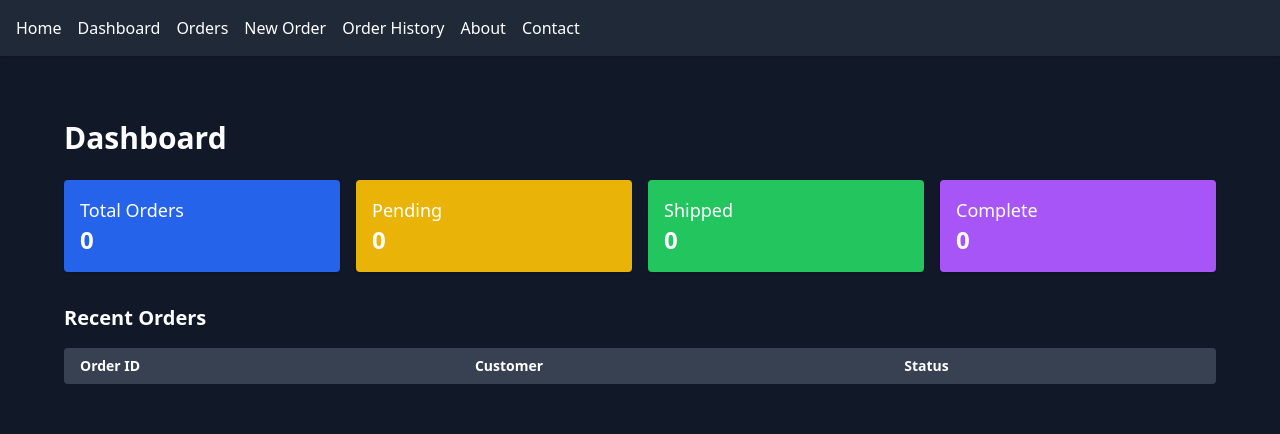
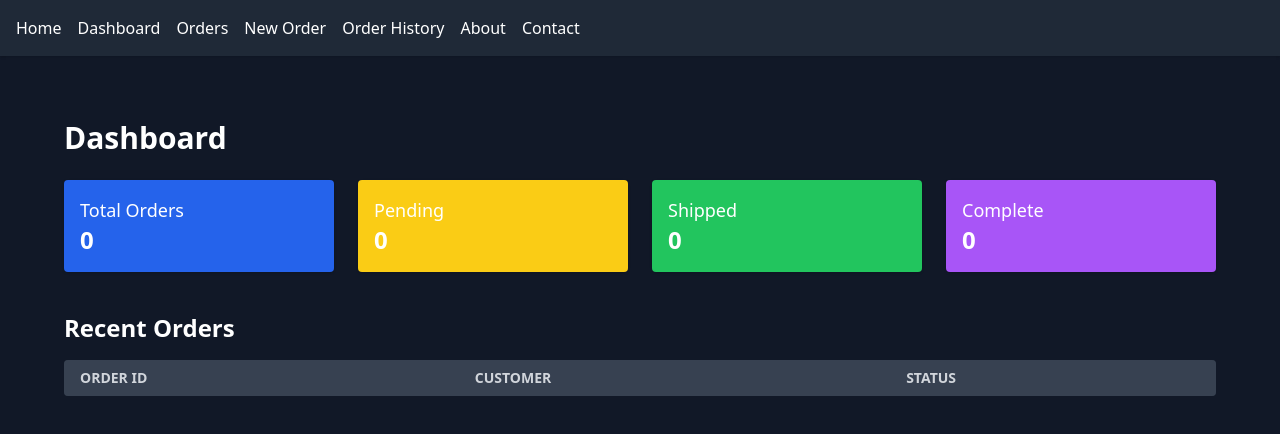
Before and after one commit to tommytoyou/Frontend-project-for-Easdon-Tech-using-React-Tailwind, a React (Create React App) app: page /dashboard in a window 1280 px wide. Shown: the top 434 px of the page. Built offline with nearby package versions, Linux system fonts and the light colour scheme.

Commit message:
Added order status updates with persistent context via localStorage

```diff
--- a/src/context/OrdersContext.tsx
+++ b/src/context/OrdersContext.tsx
@@ -1,4 +1,4 @@
-import React, { createContext, useContext, useState, ReactNode } from 'react';
+import React, { createContext, useContext, useState, useEffect, ReactNode } from 'react';
 
 export type Order = {
   id: string;
@@ -12,19 +12,35 @@ export type Order = {
 type OrdersContextType = {
   orders: Order[];
   addOrder: (order: Order) => void;
+  updateOrderStatus: (id: string, newStatus: Order['status']) => void;
 };
 
 const OrdersContext = createContext<OrdersContextType | undefined>(undefined);
 
 export const OrdersProvider = ({ children }: { children: ReactNode }) => {
-  const [orders, setOrders] = useState<Order[]>([]);
+  const [orders, setOrders] = useState<Order[]>(() => {
+    const stored = localStorage.getItem('orders');
+    return stored ? JSON.parse(stored) : [];
+  });
+
+  useEffect(() => {
+    localStorage.setItem('orders', JSON.stringify(orders));
+  }, [orders]);
 
   const addOrder = (order: Order) => {
-    setOrders((prev) => [...prev, order]);
+    setOrders(prev => [...prev, order]);
+  };
+
+  const updateOrderStatus = (id: string, newStatus: Order['status']) => {
+    setOrders(prev =>
+      prev.map(order =>
+        order.id === id ? { ...order, status: newStatus } : order
+      )
+    );
   };
 
   return (
-    <OrdersContext.Provider value={{ orders, addOrder }}>
+    <OrdersContext.Provider value={{ orders, addOrder, updateOrderStatus }}>
       {children}
     </OrdersContext.Provider>
   );
--- a/src/output.css
+++ b/src/output.css
@@ -582,6 +582,10 @@ video {
   margin-top: 2.5rem;
 }
 
+.mb-10 {
+  margin-bottom: 2.5rem;
+}
+
 .block {
   display: block;
 }
@@ -746,6 +750,11 @@ video {
   background-color: rgb(234 179 8 / var(--tw-bg-opacity, 1));
 }
 
+.bg-yellow-400 {
+  --tw-bg-opacity: 1;
+  background-color: rgb(250 204 21 / var(--tw-bg-opacity, 1));
+}
+
 .p-10 {
   padding: 2.5rem;
 }
@@ -771,6 +780,16 @@ video {
 .px-4 {
   padding-left: 1rem;
   padding-right: 1rem;
+}
+
+.px-2 {
+  padding-left: 0.5rem;
+  padding-right: 0.5rem;
+}
+
+.py-1 {
+  padding-top: 0.25rem;
+  padding-bottom: 0.25rem;
 }
 
 .text-left {
@@ -852,6 +871,11 @@ video {
   color: rgb(156 163 175 / var(--tw-text-opacity, 1));
 }
 
+.text-gray-100 {
+  --tw-text-opacity: 1;
+  color: rgb(243 244 246 / var(--tw-text-opacity, 1));
+}
+
 .shadow {
   --tw-shadow: 0 1px 3px 0 rgb(0 0 0 / 0.1), 0 1px 2px -1px rgb(0 0 0 / 0.1);
   --tw-shadow-colored: 0 1px 3px 0 var(--tw-shadow-color), 0 1px 2px -1px var(--tw-shadow-color);
--- a/src/pages/Dashboard.tsx
+++ b/src/pages/Dashboard.tsx
@@ -4,35 +4,32 @@ import { useOrders } from '../context/OrdersContext';
 const Dashboard = () => {
   const { orders } = useOrders();
 
-  const totalOrders = orders.length;
-  const pending = orders.filter(o => o.status === 'Pending').length;
-  const shipped = orders.filter(o => o.status === 'Shipped').length;
-  const complete = orders.filter(o => o.status === 'Complete').length;
+  const getStatusCount = (status: string) =>
+    orders.filter((order) => order.status === status).length;
 
   return (
-    <div className="p-6 text-white bg-gray-900 min-h-screen">
+    <div className="p-6 bg-gray-900 text-white min-h-screen">
       <h1 className="text-3xl font-bold mb-6">Dashboard</h1>
 
-      <div className="grid grid-cols-1 sm:grid-cols-2 lg:grid-cols-4 gap-4 mb-8">
-        <SummaryCard title="Total Orders" value={totalOrders} color="bg-blue-600" />
-        <SummaryCard title="Pending" value={pending} color="bg-yellow-500" />
-        <SummaryCard title="Shipped" value={shipped} color="bg-green-500" />
-        <SummaryCard title="Complete" value={complete} color="bg-purple-500" />
+      <div className="grid grid-cols-1 md:grid-cols-4 gap-6 mb-10">
+        <SummaryCard title="Total Orders" value={orders.length} color="bg-blue-600" />
+        <SummaryCard title="Pending" value={getStatusCount('Pending')} color="bg-yellow-400" />
+        <SummaryCard title="Shipped" value={getStatusCount('Shipped')} color="bg-green-500" />
+        <SummaryCard title="Complete" value={getStatusCount('Complete')} color="bg-purple-500" />
       </div>
 
-      <h2 className="text-xl font-semibold mb-4">Recent Orders</h2>
-      <div className="overflow-x-auto">
-        <table className="w-full text-left text-sm table-auto bg-gray-800 rounded shadow overflow-hidden">
+      <h2 className="text-2xl font-bold mb-4">Recent Orders</h2>
+      <table className="w-full table-auto bg-gray-800 rounded overflow-hidden">
         <thead>
-            <tr className="bg-gray-700 text-white">
+          <tr className="bg-gray-700 text-left text-sm uppercase text-gray-300">
             <th className="px-4 py-2">Order ID</th>
             <th className="px-4 py-2">Customer</th>
             <th className="px-4 py-2">Status</th>
           </tr>
         </thead>
         <tbody>
-            {orders.slice(-5).reverse().map(order => (
-              <tr key={order.id} className="border-t border-gray-700">
+          {orders.slice(-5).reverse().map((order) => (
+            <tr key={order.id} className="border-t border-gray-700 text-gray-100">
               <td className="px-4 py-2">{order.id}</td>
               <td className="px-4 py-2">{order.customer}</td>
               <td className="px-4 py-2">{order.status}</td>
@@ -40,7 +37,6 @@ const Dashboard = () => {
           ))}
         </tbody>
       </table>
-      </div>
     </div>
   );
 };
--- a/src/pages/Orders.tsx
+++ b/src/pages/Orders.tsx
@@ -2,14 +2,18 @@ import React from 'react';
 import { useOrders } from '../context/OrdersContext';
 
 export default function Orders() {
-  const { orders } = useOrders();
+  const { orders, updateOrderStatus } = useOrders();
+
+  const handleStatusChange = (id: string, newStatus: 'Pending' | 'Shipped' | 'Complete') => {
+    updateOrderStatus(id, newStatus);
+  };
 
   return (
     <div className="p-6 bg-gray-900 text-white min-h-screen">
       <h1 className="text-3xl font-bold mb-6">All Orders</h1>
       <table className="w-full table-auto bg-gray-800 rounded overflow-hidden">
         <thead>
-          <tr className="bg-gray-700 text-left text-sm uppercase text-gray-300">
+          <tr className="bg-gray-700 text-left text-sm uppercase text-gray-400">
             <th className="px-4 py-2">Order ID</th>
             <th className="px-4 py-2">Customer</th>
             <th className="px-4 py-2">Date</th>
@@ -17,12 +21,24 @@ export default function Orders() {
           </tr>
         </thead>
         <tbody>
-          {orders.map((order) => (
+          {orders.map(order => (
             <tr key={order.id} className="border-b border-gray-700 text-sm">
               <td className="px-4 py-2">{order.id}</td>
               <td className="px-4 py-2">{order.customer}</td>
               <td className="px-4 py-2">{order.date}</td>
-              <td className="px-4 py-2">{order.status}</td>
+              <td className="px-4 py-2">
+                <select
+                  value={order.status}
+                  onChange={e =>
+                    handleStatusChange(order.id, e.target.value as 'Pending' | 'Shipped' | 'Complete')
+                  }
+                  className="bg-gray-700 text-white rounded px-2 py-1"
+                >
+                  <option value="Pending">Pending</option>
+                  <option value="Shipped">Shipped</option>
+                  <option value="Complete">Complete</option>
+                </select>
+              </td>
             </tr>
           ))}
         </tbody>
```
Lines whose indentation alone changed are shown as unchanged.
